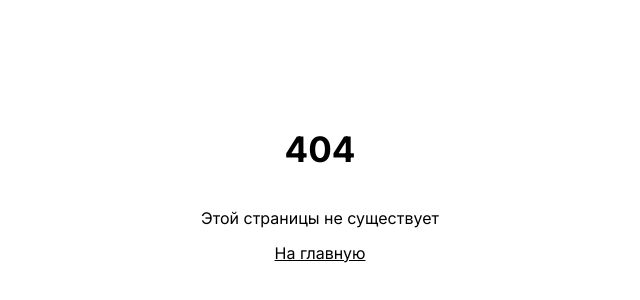
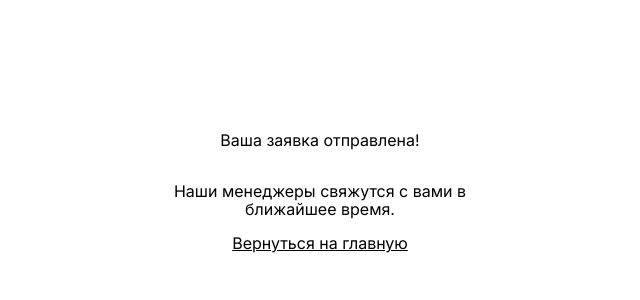
Before and after one commit to MikeStarina/outlook-logistics, a Next.js app: page /thanks in a window 1280 px wide. Before the commit this address had no page. Shown: the part 216-516 px from the top of the page, without its empty margins (320-960 px from the left). Built offline with nearby package versions, Linux system fonts and the light colour scheme.

Commit message:
thanks page added

```diff
--- /dev/null
+++ b/src/app/thanks/page.module.css
@@ -0,0 +1,23 @@
+.page {
+    width: 100%;
+    height: 100svh;
+    display: flex;
+    justify-content: center;
+    align-items: center;
+}
+
+.wrapper {
+    max-width: 320px;
+    display: flex;
+    flex-direction: column;
+    justify-content: flex-start;
+    align-items: center;
+}
+
+.text {
+    text-align: center;
+}
+
+.link {
+    color: black;
+}
--- /dev/null
+++ b/src/app/thanks/page.tsx
@@ -0,0 +1,22 @@
+import React from "react";
+import styles from './page.module.css';
+import Link from "next/link";
+
+
+
+
+const ThanksPage = () => {
+
+
+    return (
+        <section className={styles.page}>
+            <div className={styles.wrapper}>
+                <p className={styles.text}>Ваша заявка отправлена!</p>
+                <p className={styles.text}>Наши менеджеры свяжутся с вами в ближайшее время.</p>
+                <Link href='/' className={styles.link}>Вернуться на главную</Link>
+            </div>
+        </section>
+    )
+}
+
+export default ThanksPage;
--- a/src/components/calc/calc.tsx
+++ b/src/components/calc/calc.tsx
@@ -181,6 +181,7 @@ const Calc: React.FC = () => {
 
 
 
+
     return (
 
 
@@ -217,6 +218,7 @@ const Calc: React.FC = () => {
                     <Popup
                         setPopupVisibility={setPopupVisibility}
                         orderData={orderData}
+                        setOrderData={setOrderData}
                         popupVisibility={popupVisibility}
                     />
                 </div>
```
Also changed, not shown: src/components/popup/popup.tsx (+11 -9 lines).
